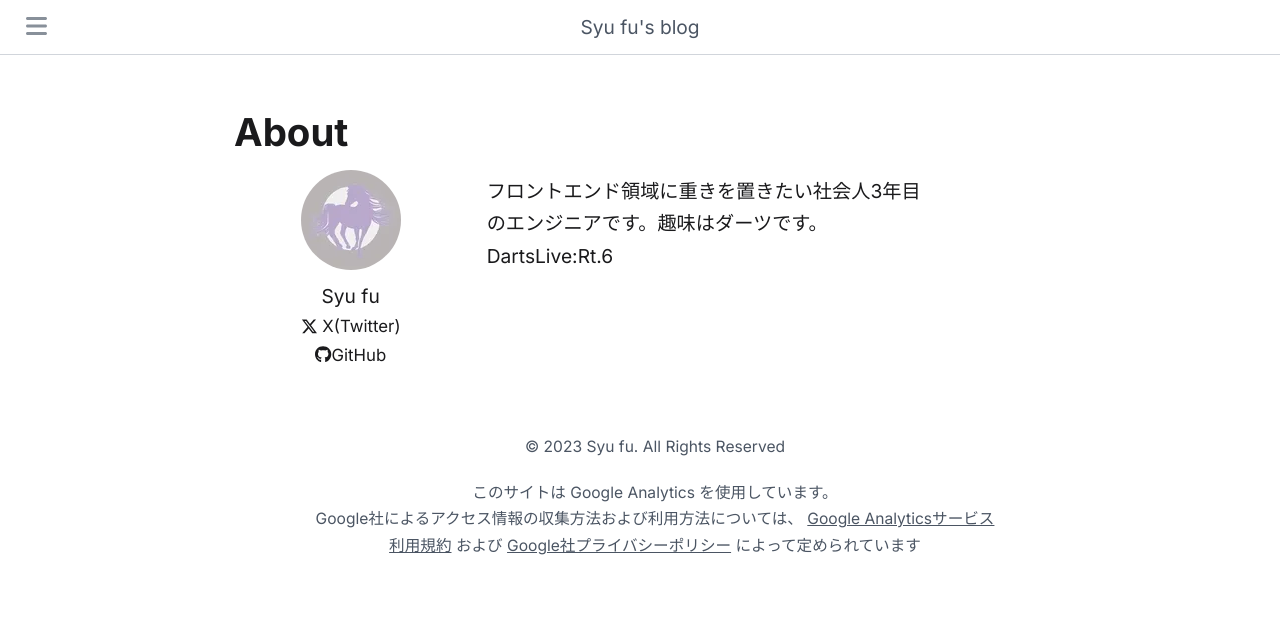
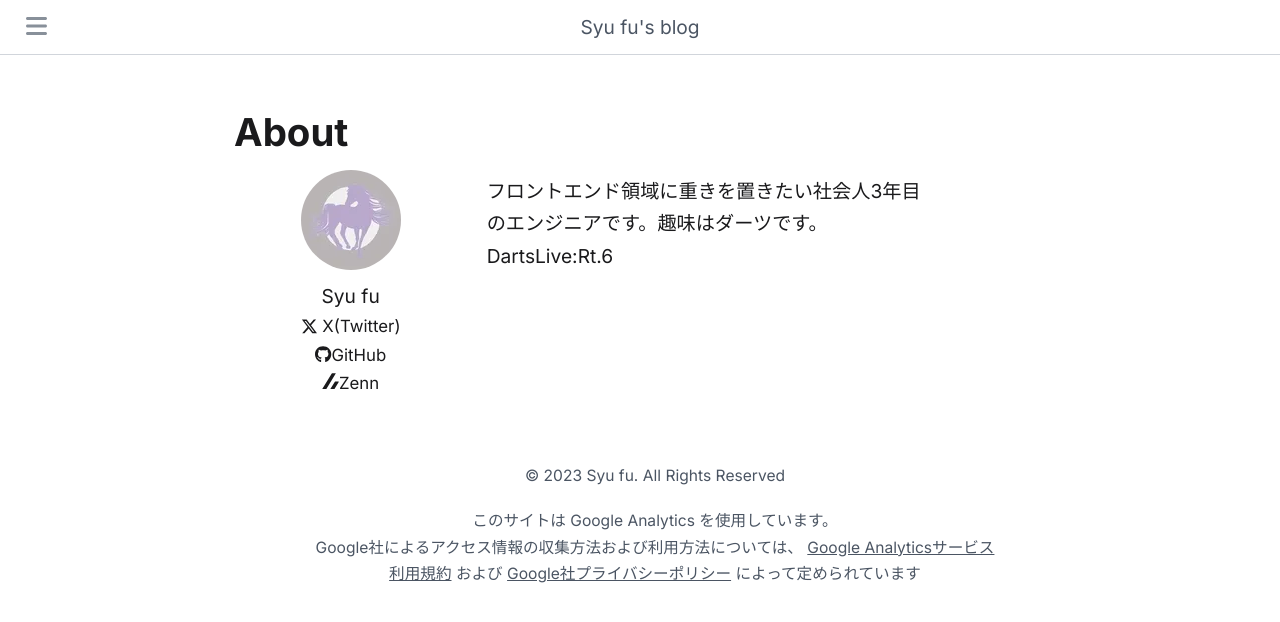
Before and after one commit to Syu-fu/next-blog, a Next.js app: page /about in a window 1280 px wide. Shown: the top 622 px of the page. Built offline with nearby package versions, Linux system fonts and the light colour scheme; no server answers.

Commit message:
feat: Add zenn link

```diff
--- a/blog.json
+++ b/blog.json
@@ -13,7 +13,8 @@
     ],
     "external": {
       "github": "Syu-fu",
-      "xtwitter": "SyufuDev"
+      "xtwitter": "SyufuDev",
+      "zenn": "syu_fu"
     }
   }
 }
--- a/src/app/about/page.tsx
+++ b/src/app/about/page.tsx
@@ -1,5 +1,6 @@
 import { faGithub, faXTwitter } from '@fortawesome/free-brands-svg-icons';
 import { FontAwesomeIcon } from '@fortawesome/react-fontawesome';
+import { SVGProps } from 'react';
 
 import styles from '@/app/about/about.module.css';
 import { Img } from '@/components/Image';
@@ -48,6 +49,16 @@ export default async function About() {
                 GitHub
               </a>
             </li>
+            <li>
+              <a
+                href={`https://zenn.dev/${blog.author.external.zenn}`}
+                target="_blank"
+                rel="external noopener noreferrer"
+              >
+                <SimpleIconsZenn />
+                Zenn
+              </a>
+            </li>
           </ul>
         </div>
         <div className={styles.description}>
@@ -59,3 +70,20 @@ export default async function About() {
     </>
   );
 }
+
+export function SimpleIconsZenn(props: SVGProps<SVGSVGElement>) {
+  return (
+    <svg
+      xmlns="http://www.w3.org/2000/svg"
+      width="1em"
+      height="1em"
+      viewBox="0 0 24 24"
+      {...props}
+    >
+      <path
+        fill="currentColor"
+        d="M.264 23.771h4.984a.807.807 0 0 0 .645-.352L19.614.874c.176-.293-.029-.645-.381-.645h-4.72a.627.627 0 0 0-.557.323L.03 23.361c-.088.176.029.41.234.41m17.181-.352l6.479-10.408a.477.477 0 0 0-.41-.733h-4.691a.517.517 0 0 0-.44.235l-6.655 10.643c-.176.264.029.616.352.616h4.779a.648.648 0 0 0 .586-.353"
+      ></path>
+    </svg>
+  );
+}
--- a/src/types/blogData.ts
+++ b/src/types/blogData.ts
@@ -16,6 +16,7 @@ type BlogAuthor = {
   external: {
     github: string;
     xtwitter: string;
+    zenn: string;
   };
 };
 
```
